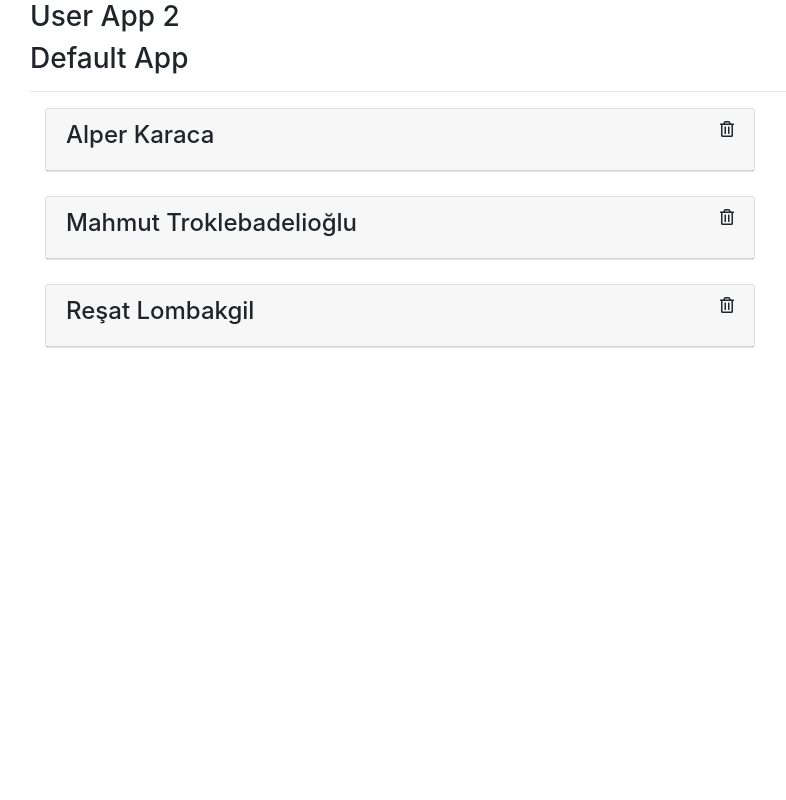
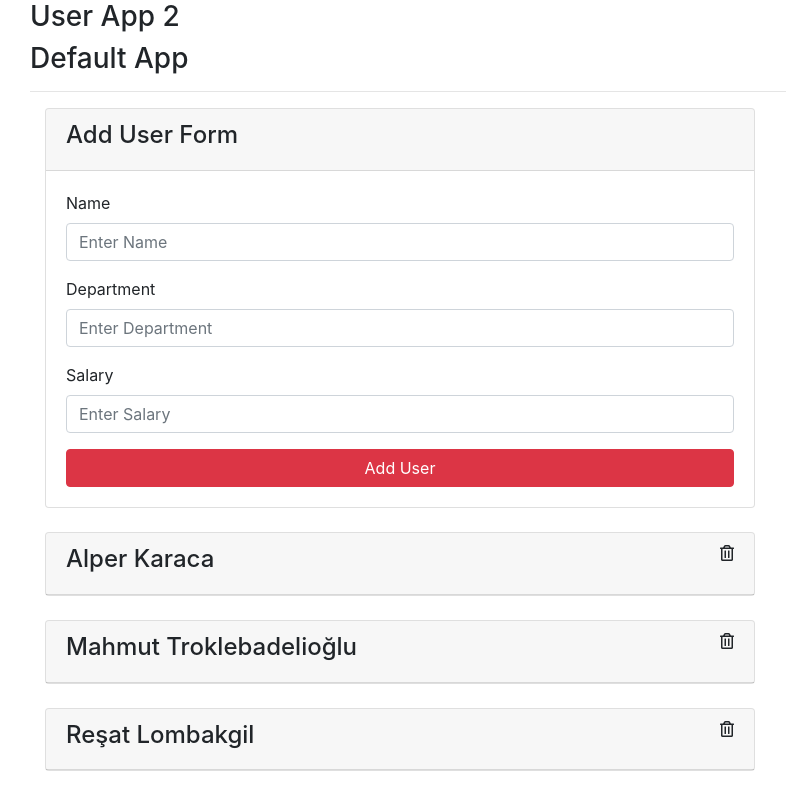
Before and after one commit to alperkaraca/testreact, a React (Create React App) app: page / in a window 1280 px wide. Shown: the whole page, without its empty margins (55-841 px from the left). Built offline with nearby package versions, Linux system fonts and the light colour scheme.

Commit message:
v6-kullanıcı-ekleme-formu

```diff
--- a/src/App.js
+++ b/src/App.js
@@ -1,8 +1,9 @@
 import React, { Component } from 'react';
 import Navbar from "./components/Navbar";
-// import User from "./components/User";
+import AddUser from "./components/AddUser";
+
 import Users from "./components/Users";
-// import './App.css';
+import './App.css';
 
 
 
@@ -15,9 +16,9 @@
         <Navbar title="User App 2"/>
         <Navbar/>
         <hr/>
+        <AddUser/>
 
 
-        {/*<Users users = {this.state.users} />*/}
         <Users />
 
       </div>
--- /dev/null
+++ b/src/components/AddUser.js
@@ -0,0 +1,54 @@
+import React, { Component } from 'react'
+
+class AddUser extends Component {
+  render() {
+    return (
+      <div className="col-md-8 mb-4">
+
+        <div className="card">
+            <div className="card-header">
+                <h4>Add User Form</h4>
+            </div>
+            <div className="card-body">
+                <form>
+                    <div className="form-group">
+                        <label htmlFor="name">Name</label>
+                        <input
+                        type="text"
+                        name="name"
+                        id="id"
+                        placeholder="Enter Name"
+                        class="form-control"
+                        />
+                    </div>
+                    <div className="form-group">
+                        <label htmlFor="department">Department</label>
+                        <input
+                        type="text"
+                        name="department"
+                        id="department"
+                        placeholder="Enter Department"
+                        class="form-control"
+                        />
+                    </div>
+                    <div className="form-group">
+                        <label htmlFor="salary">Salary</label>
+                        <input
+                        type="text"
+                        name="salary"
+                        id="salary"
+                        placeholder="Enter Salary"
+                        class="form-control"
+                        />
+                    </div>
+                    <button class="btn btn-danger btn-block" type="submit">Add User</button>
+
+                </form>
+            </div>
+        </div>
+
+      </div>
+    )
+  }
+}
+export default AddUser;
```
Also changed, not shown: 2 other files (tests, documents, lock files or other folders).
